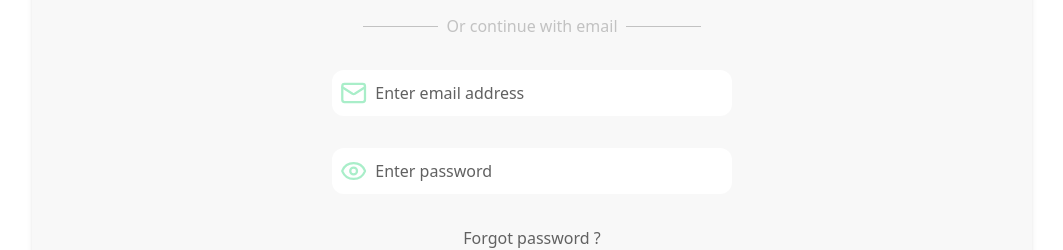
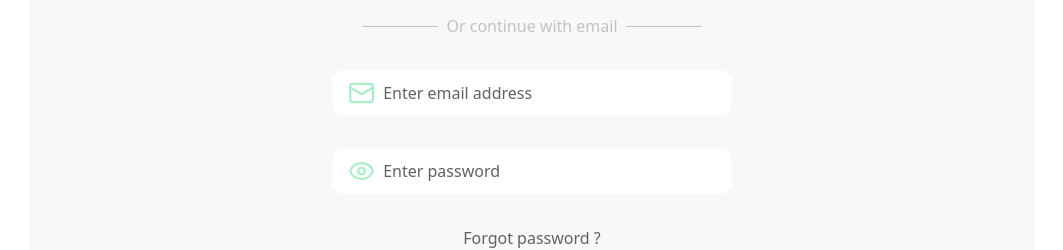
Before and after one commit to Fixeroni/Fixeroni, a React (Vite) app in the folder client/: page /artisan/auth/login in a window 1280 px wide. Shown: the part 357-607 px from the top of the page, without its empty margins (108-1171 px from the left). Built offline with nearby package versions, Linux system fonts and the light colour scheme.

Commit message:
fix: adjust padding in Input component for improved layout

```diff
--- a/client/src/components/auth/Input.tsx
+++ b/client/src/components/auth/Input.tsx
@@ -2,7 +2,7 @@ import React, { ReactNode } from "react";
 
 function Input(props: any) {
   return (
-    <article className="bg-white rounded-xl p-2 text-[#616161] md:max-w-[400px] md:min-w-[400px] flex gap-2 items-center">
+    <article className="bg-white rounded-xl px-4 py-2 placeholder:text-sm text-[#616161] md:max-w-[400px] md:min-w-[400px] flex gap-2 items-center">
       {props.startContent}
 
       <input
```
